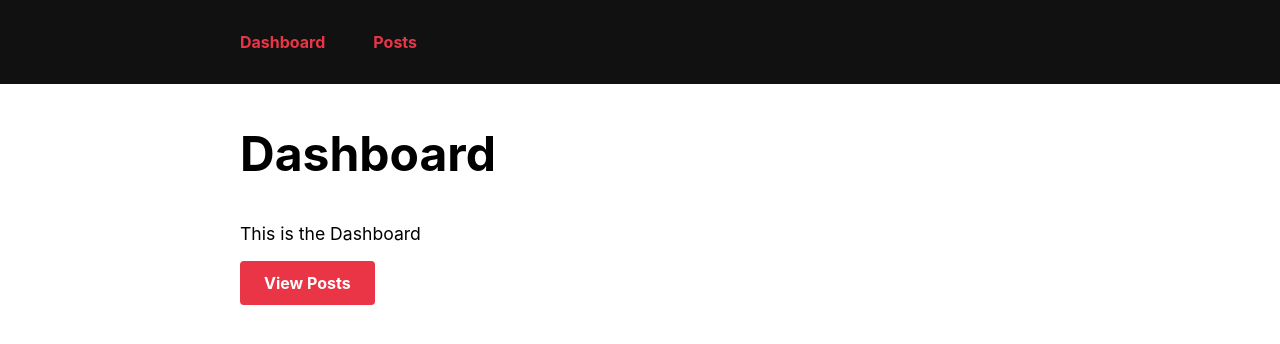
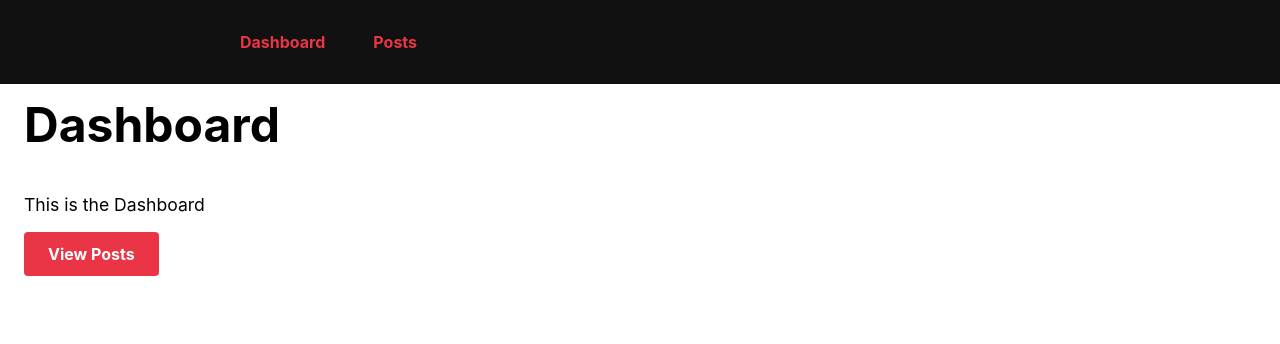
Before and after one commit to AydarF/React-Redux-Demo-Blog, a React (Create React App) app: page / in a window 1280 px wide. Shown: the top 344 px of the page. Built offline with nearby package versions, Linux system fonts and the light colour scheme.

Commit message:
Make Navbar fixed and change opacity on scroll

```diff
--- a/src/components/Navbar.js
+++ b/src/components/Navbar.js
@@ -1,9 +1,29 @@
-import React from "react";
+import React, { useState, useEffect } from "react";
 import { Link } from "react-router-dom";
 
 const Navbar = () => {
+  const [scrolled, setScrolled] = useState(false);
+
+  function handleScroll(event) {
+    const scrollTop = window.pageYOffset;
+
+    if (scrollTop > 50) {
+      setScrolled(true);
+    } else {
+      setScrolled(false);
+    }
+  }
+
+  useEffect(() => {
+    window.addEventListener("scroll", handleScroll);
+
+    return () => {
+      window.removeEventListener("scroll", handleScroll);
+    };
+  }, [scrolled]);
+
   return (
-    <nav>
+    <nav className={scrolled ? "nav navScrolled" : "nav"}>
       <section>
         <Link to="/">Dashboard</Link>
         <Link to="/posts">Posts</Link>
--- a/src/index.css
+++ b/src/index.css
@@ -9,27 +9,35 @@ p {
   font-size: 1.1rem;
 }
 
-nav {
-  display: flex;
+.nav {
+  position: fixed;
+  top: 0;
+  width: 100%;
   padding: 2rem 0;
   background: #111;
+  transition: all 0.8s cubic-bezier(0.2, 0.8, 0.2, 1);
 }
 
-nav section {
+/* Make Navbar fixed and the conditionally appear */
+.navScrolled {
+  background: rgba(0, 0, 0, 0.75);
+}
+
+.nav section {
   width: 100%;
 }
 
-nav a {
+.nav a {
   font-weight: 700;
   padding: 1rem 1.5rem;
   border-radius: 4px;
 }
 
-nav a:first-of-type {
+.nav a:first-of-type {
   margin-left: -1.5rem;
 }
 
-nav a:hover {
+.nav a:hover {
   background: #222;
 }
 
@@ -43,6 +51,11 @@ section {
   margin-left: auto;
   margin-right: auto;
   padding: 0 1.5rem;
+}
+
+/* Top margin for sections tag */
+.main {
+  margin: 95px 0 0 0;
 }
 
 section h1 {
--- a/src/pages/DashboardPage.js
+++ b/src/pages/DashboardPage.js
@@ -3,7 +3,7 @@ import { Link } from "react-router-dom";
 
 const DashboardPage = () => {
   return (
-    <section>
+    <section className="main">
       <h1>Dashboard</h1>
       <p>This is the Dashboard</p>
       <Link to="/posts" className="button">
--- a/src/pages/PostsPage.js
+++ b/src/pages/PostsPage.js
@@ -16,8 +16,10 @@ const PostsPage = ({ dispatch, loading, posts, hasErrors }) => {
 
   return (
     <section>
-      <h1>Posts</h1>
-      {renderPosts()}
+      <div className="main">
+        <h1>Posts</h1>
+        {renderPosts()}
+      </div>
     </section>
   );
 };
--- a/src/pages/SinglePost.js
+++ b/src/pages/SinglePost.js
@@ -39,7 +39,7 @@ const SinglePost = ({
   };
 
   return (
-    <section>
+    <section className="main">
       {renderPost()}
       <h3>Comments</h3>
       {renderComments()}
```
